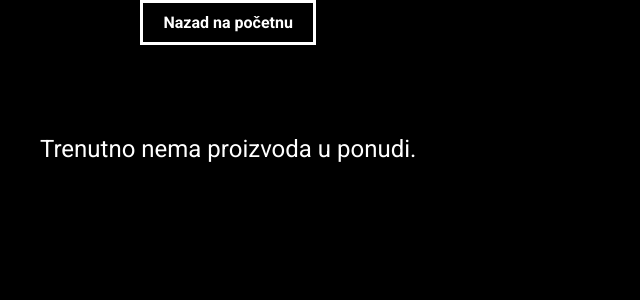
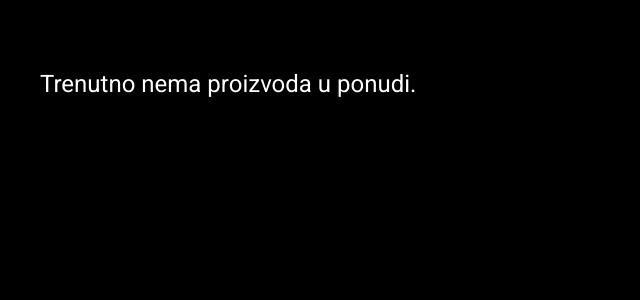
Before and after one commit to mmanzin-dev/Web2-Project, a PHP site: page /products.php in a window 1280 px wide. Shown: the top 300 px of the page, without its empty margins (0-640 px from the left). Run offline with PHP 8.4, Linux system fonts and the light colour scheme; data comes from the database, SQL or seed files in the repository; data that the repository does not hold is empty; some libraries are stand-ins or nearby versions.

Commit message:
Update products.php

```diff
--- a/products.php
+++ b/products.php
@@ -20,12 +20,6 @@ if (!$result) {
 ?>
 
 <div class="container">
-    <div style="margin-bottom: 20px; text-align: center;">
-        <a href="index.php" class="btn-view" style="display: inline-block; padding: 10px 20px; border: 3px solid white; color: white; text-decoration: none; cursor: pointer; font-weight: bold; transition: all 0.3s ease;"
-            onmouseover="this.style.backgroundColor='white';this.style.color='black';this.style.transform='scale(1.1)';"
-            onmouseout="this.style.backgroundColor='black';this.style.color='white';this.style.transform='scale(1)';"
-        >Nazad na početnu</a>
-    </div>
 
     <main class="products-main">
         <div class="cards-container">
```
